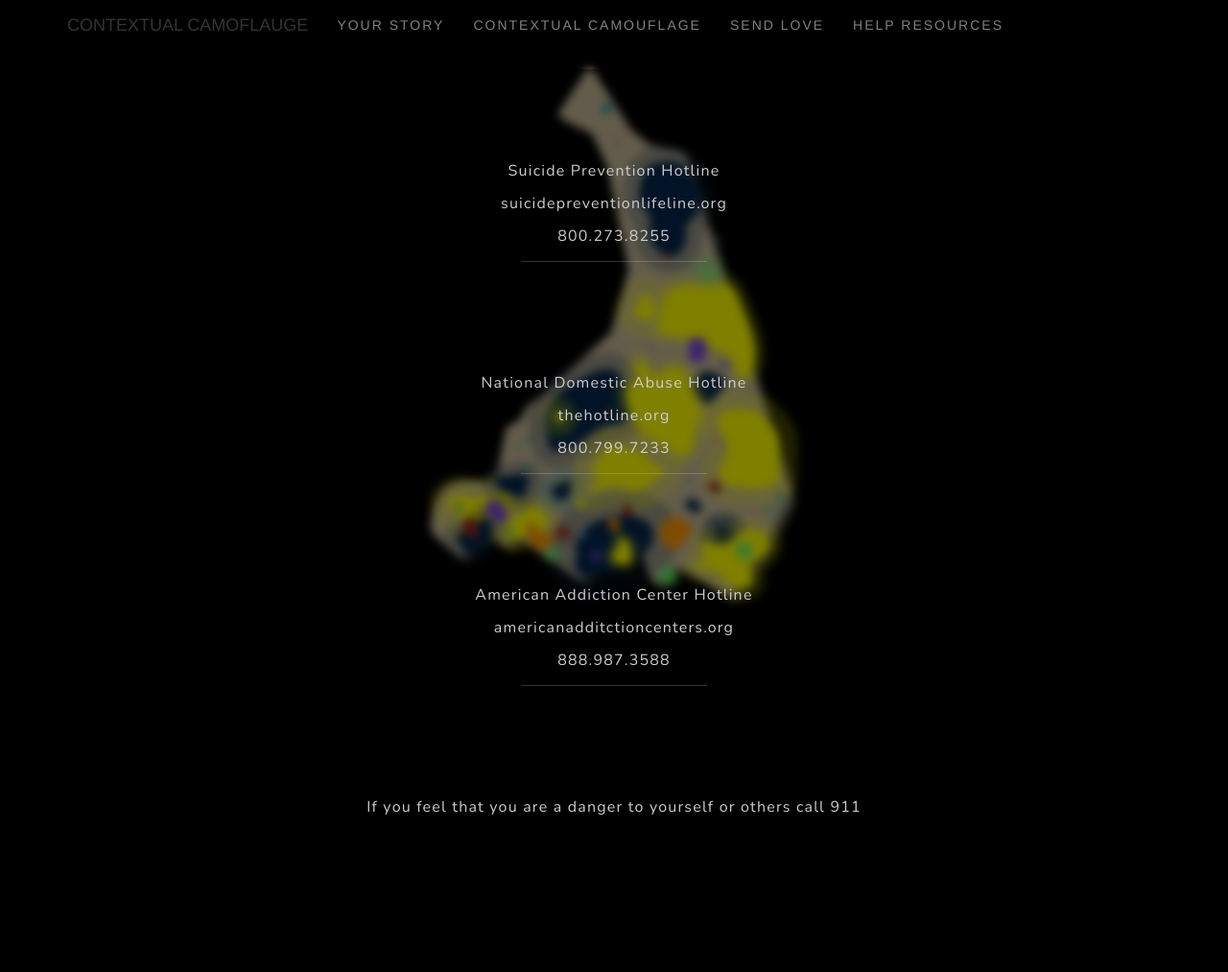
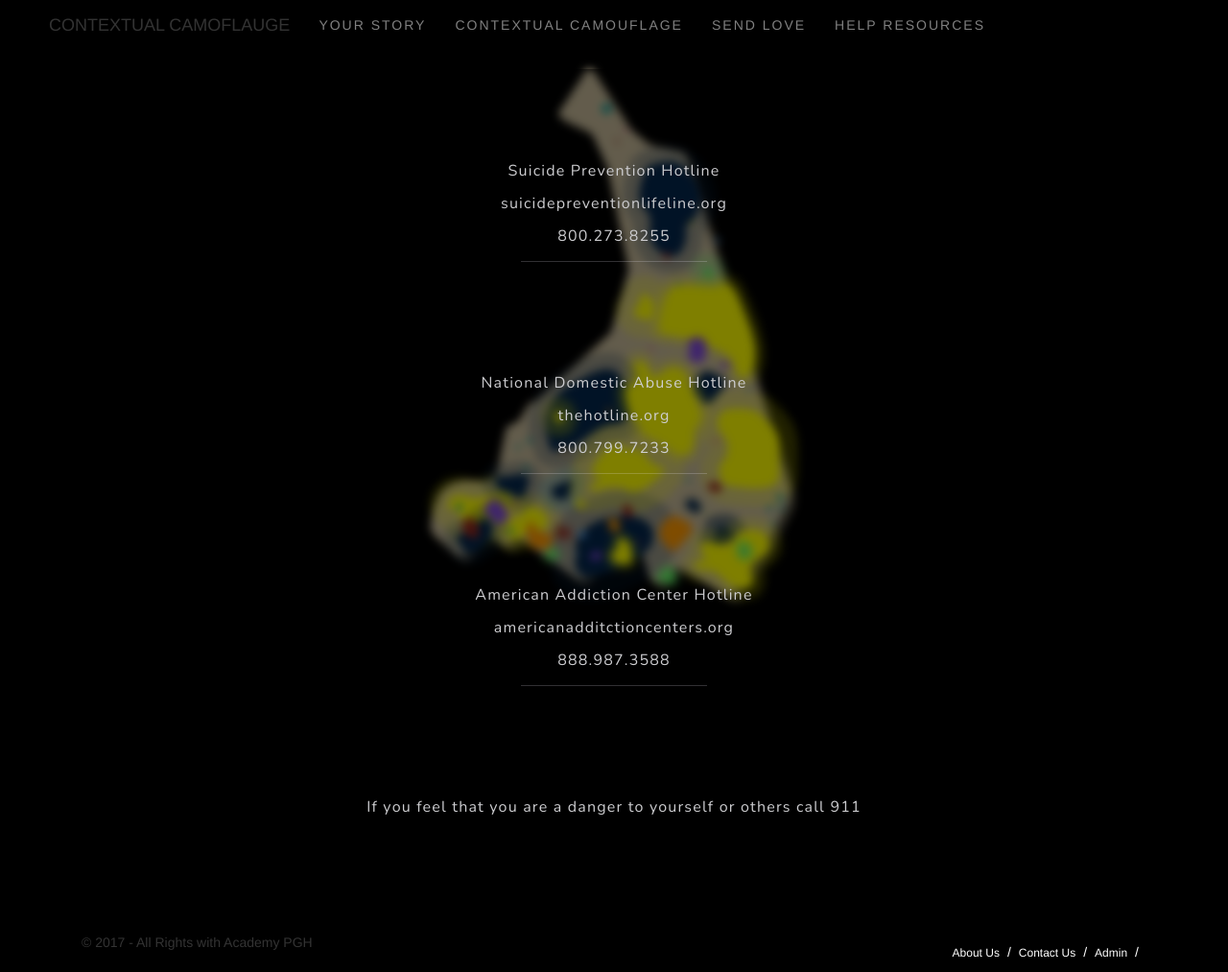
Before and after one commit to AcademyPgh/Y2S1-Contextual-Camouflage, a Flask app: page /Help in a window 1280 px wide. Shown: the whole page at 96% size. Before the commit the page ends 849 px from the top, so only its background shows below. Run offline with Flask 2, Linux system fonts and the light colour scheme; parts of the project's set-up code (start-up, migrations or seed data) failed here and were passed over; some libraries are stand-ins or nearby versions.

Commit message:
Added footer

```diff
--- a/static/css/styles.css
+++ b/static/css/styles.css
@@ -296,7 +296,9 @@ a:focus {
   /*margin: auto;
   display: block;*/
 }
-
+.copyright{
+  margin-top: 100px;
+}
 #count_message {
   color: white;
 }
--- a/templates/help.html
+++ b/templates/help.html
@@ -21,10 +21,10 @@
   </head>
   <body>
     <div>
-      <nav class="navbar" id="myTopnav">
-        <div class="container" id="BarNav">
+      <nav class="navbar">
+        <div class="container-fluid">
           <div class="navbar-header">
-            <a href="/Home" class="navbar-brand">CONTEXTUAL CAMOFLAUGE</a>
+          <a href="/Home" class="navbar-brand">CONTEXTUAL CAMOFLAUGE</a>
           <button type="button" class="navbar-toggle" data-toggle="collapse" data-target=".navbar-collapse">
           <span class="icon-bar"></span>
           <span class="icon-bar"></span>
@@ -32,7 +32,7 @@
         </button>
        </div>
         <div class="collapse navbar-collapse">
-          <ul class="nav navbar-nav" id="deBoot">
+          <ul class="nav navbar-nav">
             <!-- <li><a href="/">Home</a></li> -->
             <li><a href="/Story">Your Story</a></li>
             <li><a href="/About">Contextual Camouflage</a></li>
@@ -84,5 +84,19 @@
     </div>
   </div>
   </div>
+  <div class="copyright">
+    <div class="container">
+      <div class="col-md-6">
+        <p>© 2017 - All Rights with Academy PGH</p>
+      </div>
+      <div class="col-md-6">
+        <ul class="bottom_ul">
+          <li><a href="#">About Us</a></li>
+          <li><a href="#">Contact Us</a></li>
+          <li><a href="/Admin">Admin</a></li>
+        </ul>
+      </div>
+    </div>
+  </div>
   </body>
 </html>
```
Also changed, not shown: templates/about.html (+18 -5 lines), templates/love.html (+18 -4 lines), templates/story.html (+4 -4 lines).
